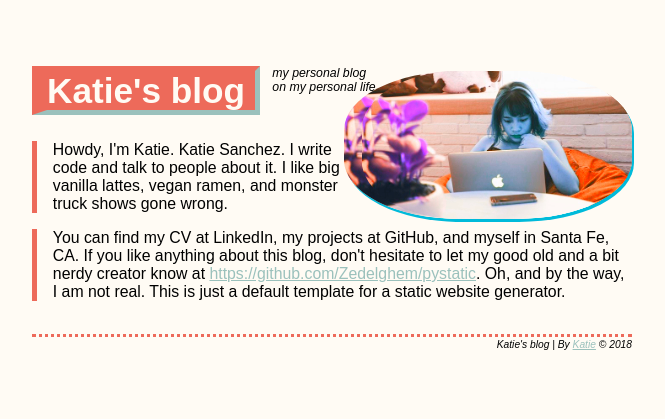
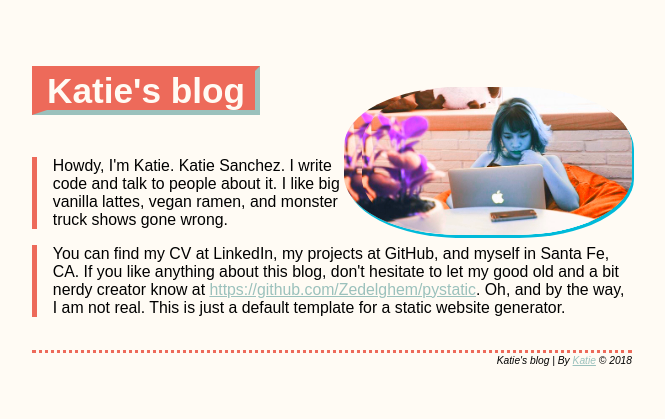
Before and after one commit to Zedelghem/pystatic, a plain HTML site: page templates/index.html in a window 1280 px wide. Shown: the whole page, without its empty margins (308-973 px from the left). Drawn offline with Linux system fonts and the light colour scheme; a web font is replaced by a local one.

Commit message:
Cleaning up

```diff
--- a/templates/css/style.css
+++ b/templates/css/style.css
@@ -1,9 +1,15 @@
         @import url('https://fonts.googleapis.com/css?family=Encode+Sans+Condensed');
+        html {
+            background-color: #fffbf4;
+            height: 100vh;
+        }
+
         body {
             font-family: 'Encode Sans Condensed', sans-serif;
             color: black;
             font-size: 1.1em;
             background-color: #fffbf4;
+            height: 100%;
         }
 
         a {
@@ -28,6 +34,8 @@ a:hover {
 
         #titlebar {
             margin-bottom: 5%;
+            display: inline-block;
+            z-index: 10;
         }
 
         #titlebar span {
@@ -66,6 +74,7 @@ a:hover {
             font-size: 0.7em;
             padding-left: 1em;
             margin-top: -5px;
+            display: none;
         }
 
         #intro {
@@ -80,9 +89,8 @@ a:hover {
             padding-left: 1em;
             margin-top: -4em;
             box-shadow: 2px 3px #ed6a5a;
+            z-index: -1;
         }
-
-
         /* Effect taken from http://bennettfeely.com/image-effects/ */
 
         .infrared-effect {
@@ -91,8 +99,6 @@ a:hover {
             background-position: center;
             filter: hue-rotate(180deg) saturate(2);
         }
-
-
         /**/
 
         #intro p {
@@ -199,6 +205,7 @@ ul.postlist li span.title a:hover {
                 margin-top: 15px;
                 border-left: 5px solid orchid;
                 border-bottom: 3px dashed orchid;
+                display: none;
             }
             .postcontent,
             .postlist {
```
Lines whose indentation alone changed are shown as unchanged.
